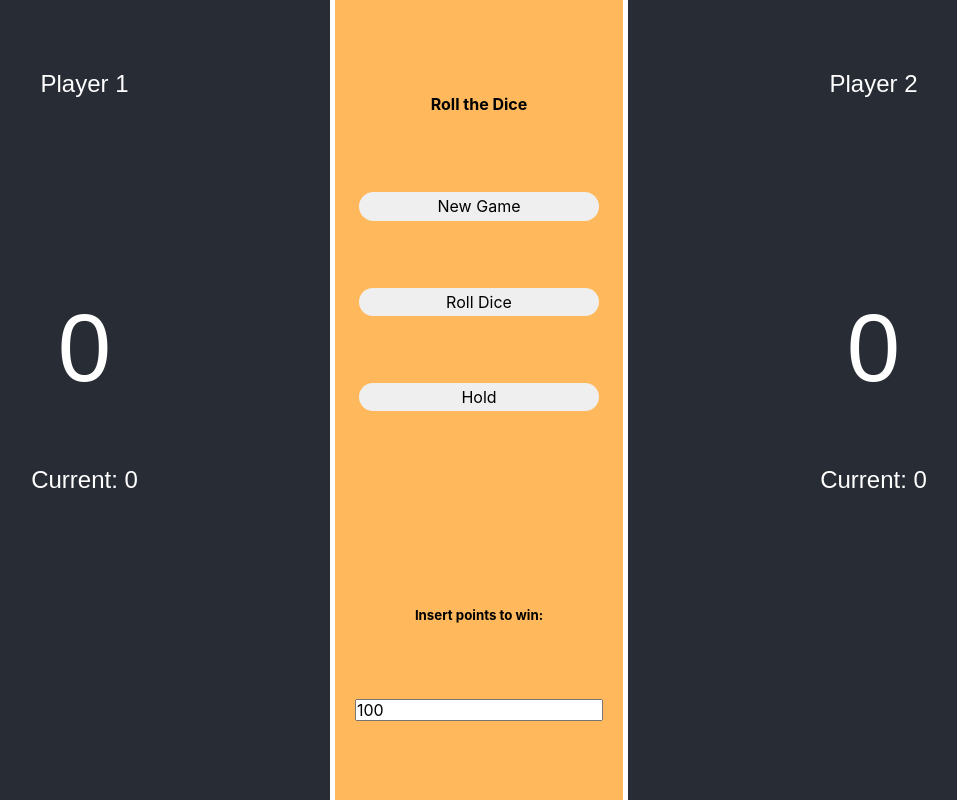
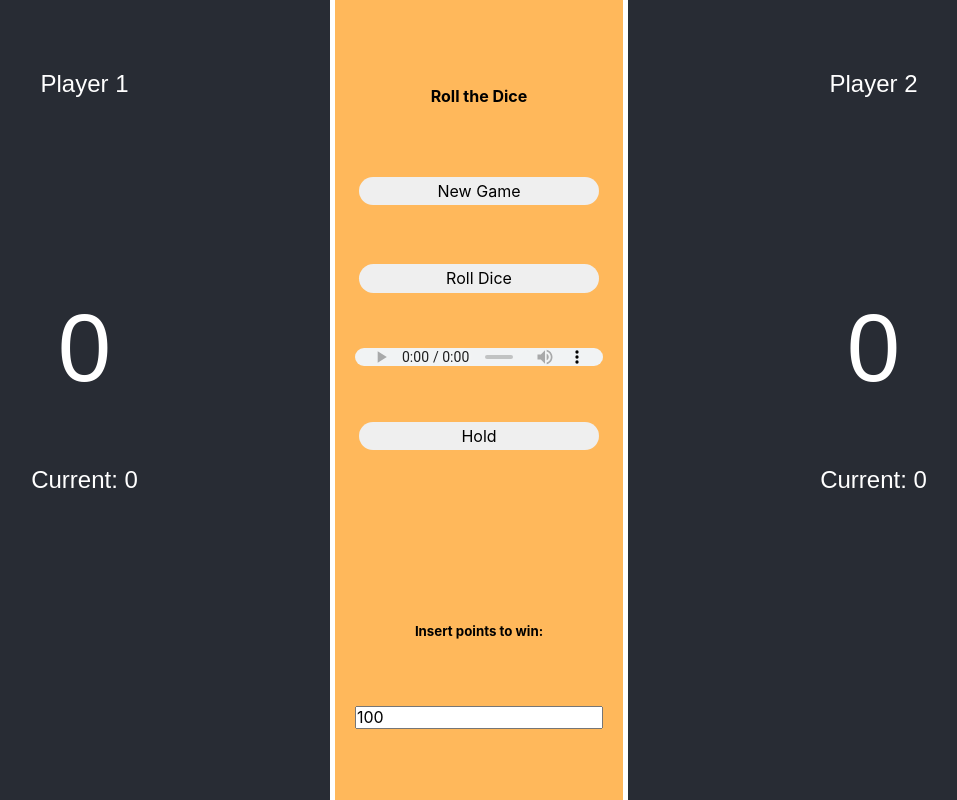
Before and after one commit to sivanxpeer/weekend8-dice-game, a React (Create React App) app: page / in a window 1280 px wide. Shown: the whole page, without its empty margins (161-1118 px from the left). Built offline with nearby package versions, Linux system fonts and the light colour scheme; the HTML template or start-up script is replaced by a standard one.

Commit message:
adding music

```diff
--- a/package.json
+++ b/package.json
@@ -8,6 +8,7 @@
     "@testing-library/user-event": "^13.5.0",
     "react": "^17.0.2",
     "react-dom": "^17.0.2",
+    "react-player": "^2.9.0",
     "react-scripts": "5.0.0",
     "react-sound": "^1.2.0",
     "web-vitals": "^2.1.2"
--- a/public/index.html
+++ b/public/index.html
@@ -2,14 +2,24 @@
 <html lang="en">
   <head>
     <meta charset="utf-8" />
-    <link rel="icon" href="%PUBLIC_URL%/favicon.ico" />
+
     <meta name="viewport" content="width=device-width, initial-scale=1" />
     <meta name="theme-color" content="#000000" />
     <meta
       name="description"
       content="Web site created using create-react-app"
     />
-    <!-- <link rel="apple-touch-icon" href="%PUBLIC_URL%/logo192.png" /> -->
+      <!-- <script
+        src="https://kit.fontawesome.com/4acebbac85.js"
+        crossorigin="anonymous"
+      ></script>
+
+      <link
+        rel="icon"
+        href=""
+      /> -->
+
+    <!-- <link rel="apple-touch-icon" href="" /> -->
     <!--
       manifest.json provides metadata used when your web app is installed on a
       user's mobile device or desktop. See https://developers.google.com/web/fundamentals/web-app-manifest/
@@ -29,15 +39,5 @@
   <body>
     <noscript>You need to enable JavaScript to run this app.</noscript>
     <div id="root"></div>
-    <!--
-      This HTML file is a template.
-      If you open it directly in the browser, you will see an empty page.
-
-      You can add webfonts, meta tags, or analytics to this file.
-      The build step will place the bundled scripts into the <body> tag.
-
-      To begin the development, run `npm start` or `yarn start`.
-      To create a production bundle, use `npm run build` or `yarn build`.
-    -->
   </body>
 </html>
--- a/src/App.js
+++ b/src/App.js
@@ -1,8 +1,5 @@
 import './App.css';
-// import GameBoard from './components/GameBoard/GameBoard';
 import Game from './components/Game/Game';
-// import Sound from 'react-sound';
-// import Kickapoo from '..//assets/audio';
 
 function App() {
   return (
--- a/src/components/Game/Game.jsx
+++ b/src/components/Game/Game.jsx
@@ -11,18 +11,8 @@ import React from 'react';
 import Dice from '../Dice/Dice';
 import Player from '../Player/Player';
 import './Game.css';
+import Music from '../Music/Music';
 
-// old function : chaneg the player +update the current score .
-
-//input function .
-
-//css again ! .
-
-// winner function.
-
-//reload the game.
-
-// change the image of dice 1.
 
 const DiceImage = ["image-1", "image-2", "image-3", "image-4", "image-5", "image-6"];
 export default class Game extends React.Component {
@@ -113,7 +103,9 @@ export default class Game extends React.Component {
                         <h4 className='heading1'>Roll the Dice</h4>
 
                         <button onClick={() => window.location.reload()}>New Game</button>
+
                         <button onClick={this.rollDice}>Roll Dice</button>
+                        <Music />
                         <button onClick={this.hold}>Hold</button>
                         <Dice number={this.state.dice1Number} />
                         <Dice number={this.state.dice2Number} />
--- /dev/null
+++ b/src/components/Music/Music.css
@@ -0,0 +1,7 @@
+.music {
+    position: absolute;
+    height: 12vh;
+    margin: 0 auto;
+    margin-top: 85.5vh;
+    margin-left: 71.8vw;
+  }
--- /dev/null
+++ b/src/components/Music/Music.jsx
@@ -0,0 +1,23 @@
+import ReactPlayer from "react-player";
+import "./Music.css";
+// import ReactPlayer from ;
+
+function Music() {
+    return (
+        <div>
+          {/* <a href="https://www.cluemediator.com"></a> */}
+          <ReactPlayer
+            url="https://file-examples-com.github.io/uploads/2017/11/file_example_MP3_700KB.mp3"
+            // url = 'https://www.youtube.com/watch?v=hvvjiE4AdUI&t=61s'
+            width="100%"
+            height="100%"
+            autoPlay="autoPlay"
+            playing={true}
+            controls={true}
+            repeat={true}
+          />
+        </div>
+      );
+  }
+
+  export default Music;
```
Also changed, not shown: 2 other files (tests, documents, lock files or other folders).
